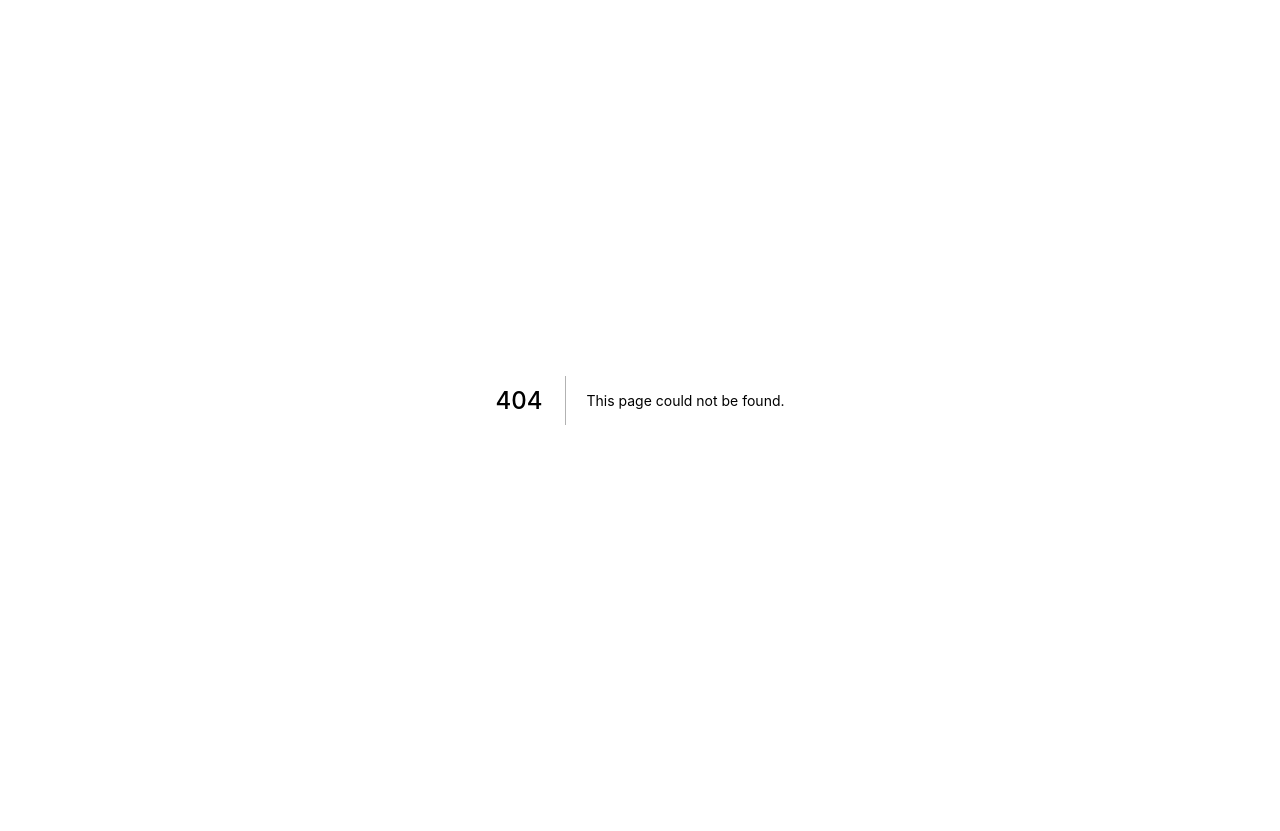
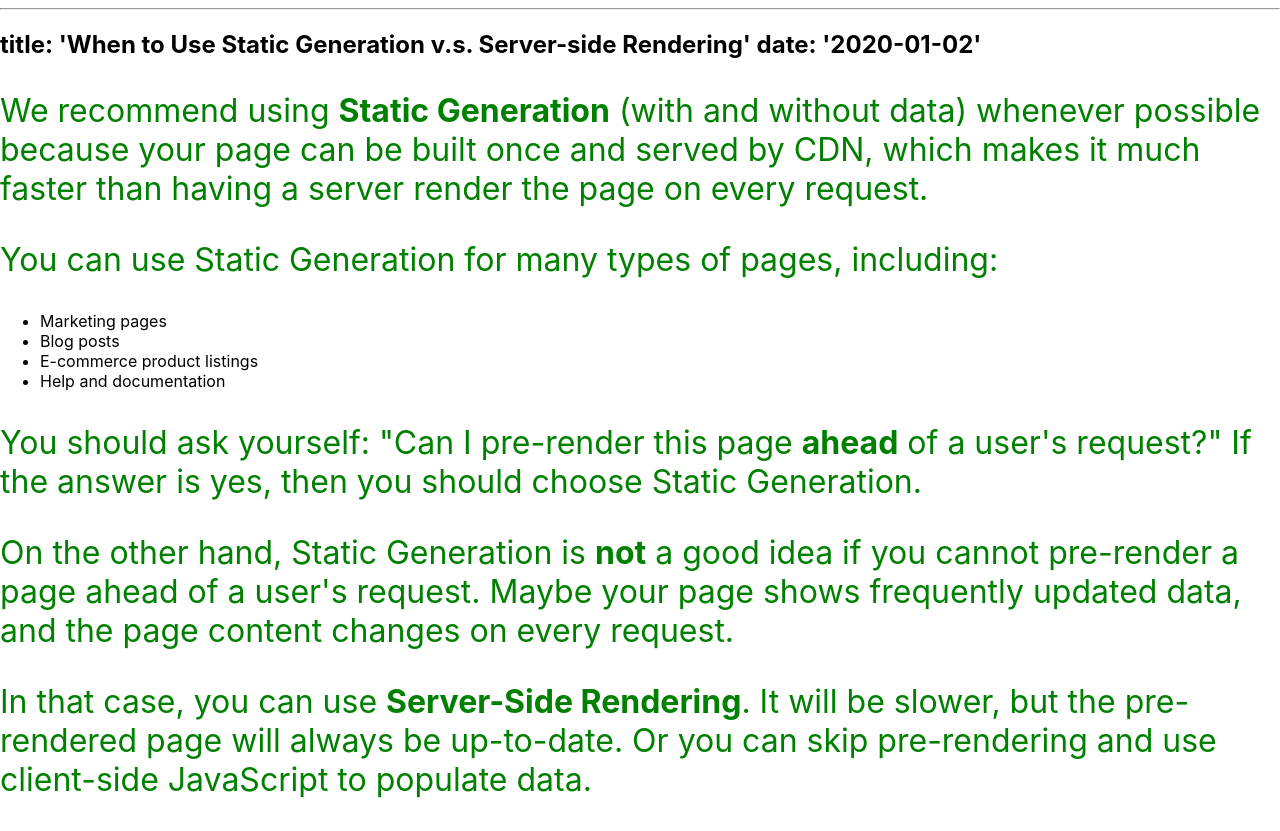
Before and after one commit to cookie777/portfolio-website, a Next.js app: page /test-post in a window 1280 px wide. Before the commit this address had no page. Before the commit the page ends 800 px from the top, so only its background shows below. Built offline with nearby package versions, Linux system fonts and the light colour scheme.

Commit message:
feat: add css testing

```diff
--- a/package.json
+++ b/package.json
@@ -12,8 +12,10 @@
     "next": "10.2.0",
     "react": "17.0.2",
     "react-dom": "17.0.2",
+    "react-markdown": "^6.0.2",
     "remark": "^13.0.0",
     "remark-html": "^13.0.1",
+    "remark-react": "^8.0.0",
     "styled-components": "^5.3.0"
   }
 }
--- /dev/null
+++ b/pages/test-post.js
@@ -0,0 +1,36 @@
+import fs from 'fs'
+import path from 'path'
+import styled from 'styled-components';
+import ReactMarkdown from "react-markdown";
+
+
+const StyledP = styled.p`
+  font-size: 32px;
+  color: green;
+`;
+// const StyledP = props => <p style={{
+//   fontSize: '40px',
+//   lineHeight: 1.6,
+//   color: 'red',
+// }} />
+const components = {
+  p: StyledP
+}
+
+export default function TestPage({ source }) {
+  return (
+    <div>
+      <ReactMarkdown children={source} components={components}/>
+    </div>
+  )
+}
+
+export async function getStaticProps() {
+  // MDX text - can be from a local file, database, anywhere
+
+  const postsDirectory = path.join(process.cwd(), 'posts')
+  const fullPath = path.join(postsDirectory + '/' + `works`, `project1.md`)
+  const source = fs.readFileSync(fullPath, 'utf8')
+
+  return { props: { source } }
+}
```
Also changed, not shown: pages/works/[id].js (+4 -5 lines), 1 other file (tests, documents, lock files or other folders).
